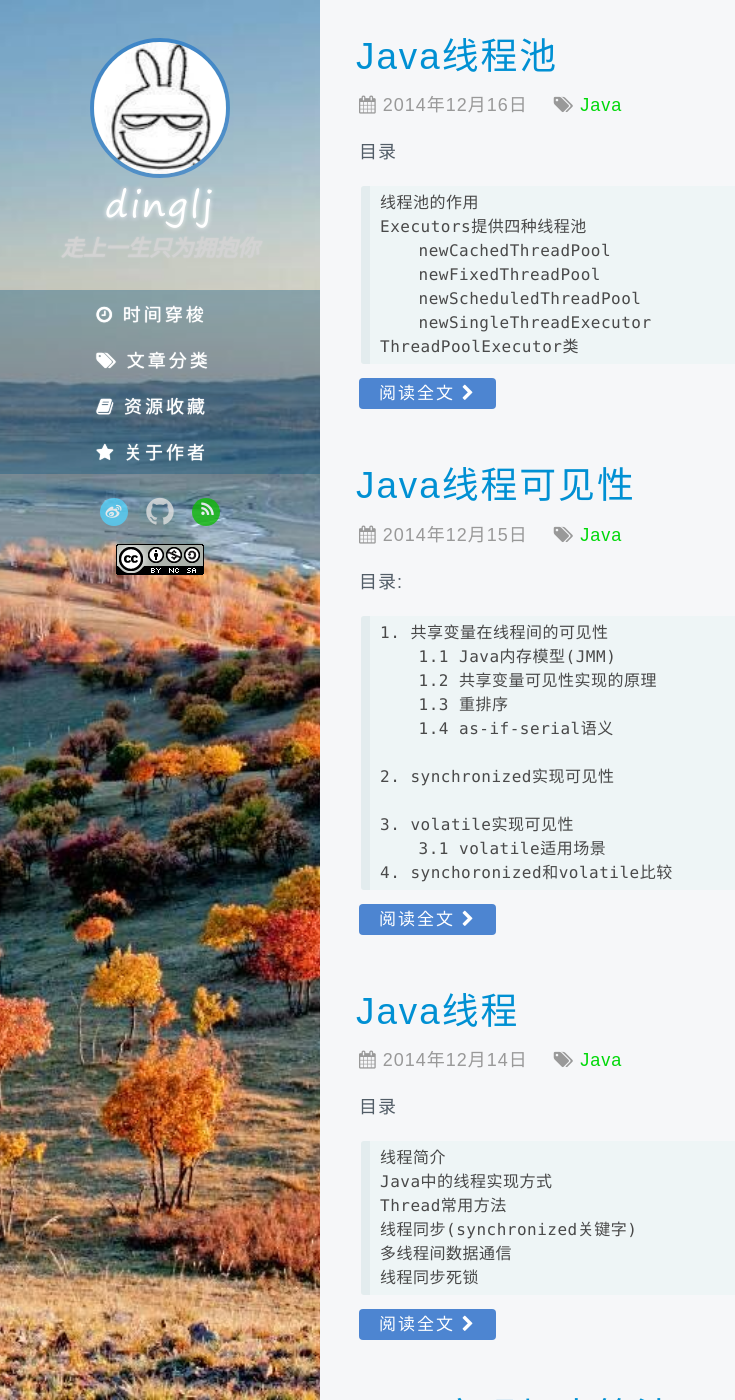
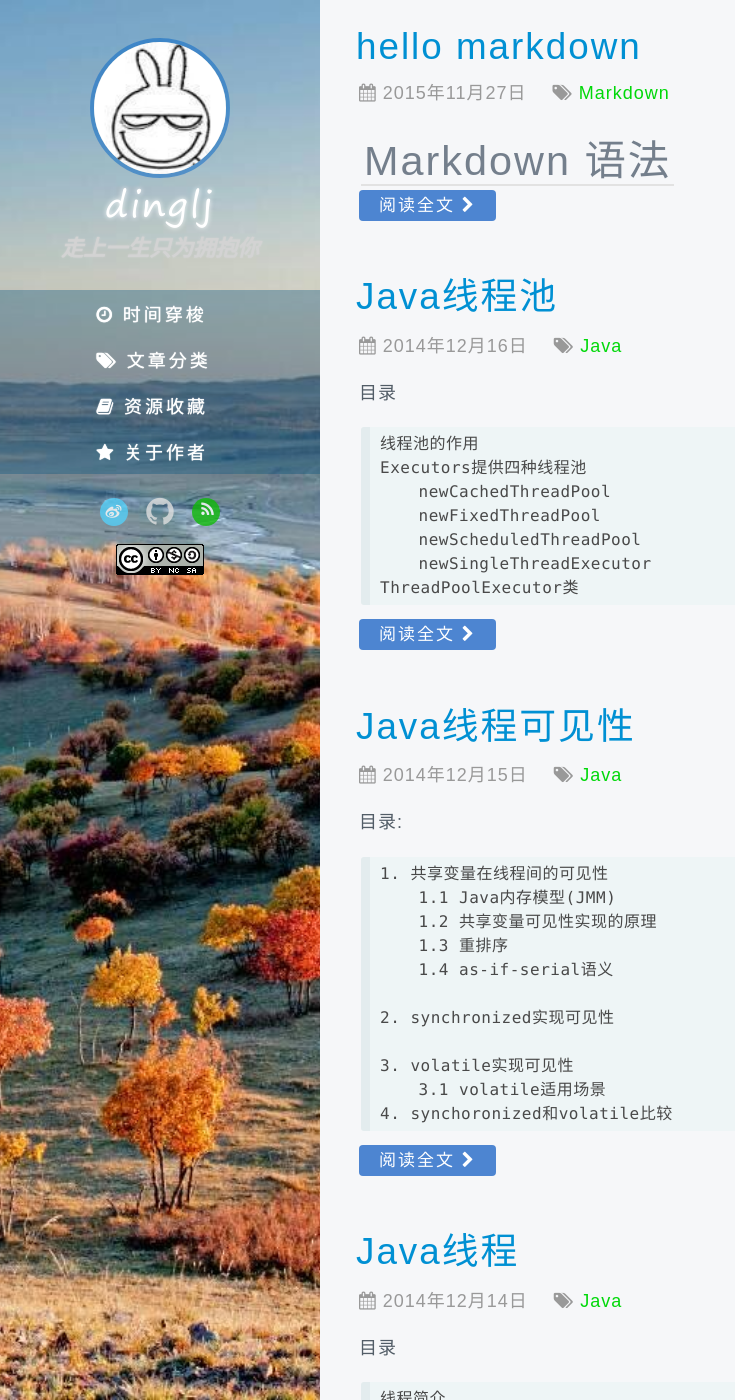
Before and after one commit to dinglj/dinglj.github.io, a Jekyll site: the page built from index.html, in a window 1280 px wide and 1400 px high. Shown: the whole window, without its empty margins (0-735 px from the left). Built offline with Jekyll 4.4.1, drawn with Linux system fonts in a browser that asks for light colours; some web fonts are replaced; the list of posts is cut into pages by our own code; comment, search, counter and statistics services are not loaded; some of the changed text lies outside the part shown.

Commit message:
add date

```diff
--- a/_posts/2015-11-27-hello markdown.md
+++ b/_posts/2015-11-27-hello markdown.md
@@ -3,7 +3,7 @@ layout : post
 title : "hello markdown"
 category : markdown
 duoshuo: true
-date : 2014-10-18
+date : 2015-11-27
 tags : [Markdown]
 SyntaxHihglighter: true
 shTheme: shThemeEclipse # shThemeDefault  shThemeDjango  shThemeEclipse  shThemeEmacs  shThemeFadeToGrey  shThemeMidnight  shThemeRDark
```
